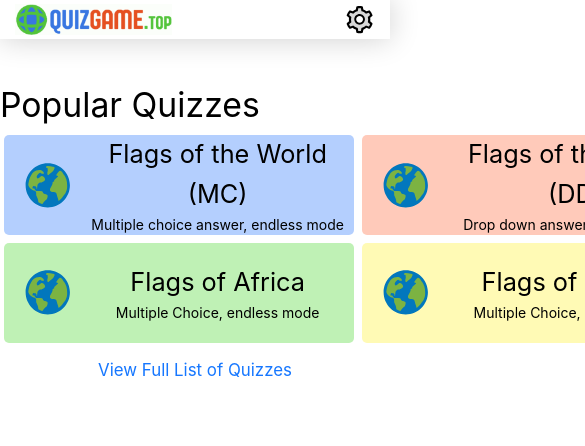
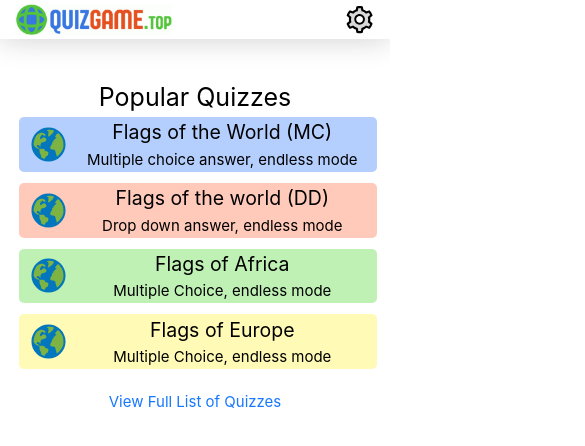
Before and after one commit to msam-dev/quizgame.top, a React (Vite) app in the folder quizgame.top-frontend/quizgame.top/: page / in a window 390 px wide. Shown: the top 446 px of the page, 585 px wide, since content can reach past the window. Built offline with nearby package versions, Linux system fonts and the light colour scheme.

Commit message:
adding responsive games list to home

```diff
--- a/quizgame.top-frontend/quizgame.top/src/assets/css/Home.scss
+++ b/quizgame.top-frontend/quizgame.top/src/assets/css/Home.scss
@@ -1,66 +1,66 @@
-.home-container{
+.home-outer-container{
   display: flex;
   width: 100%;
   justify-content: center;
 }
 
 .home-inner-container{
+  width: clamp(100px, 100%, 700px);
+  padding: 10px;
+  padding-top: 10%;
   display: flex;
   flex-direction: column;
+  justify-content: center;
   color: var(--txt-color-2);
-  justify-content: center;
-  width: clamp(100px, 100%, 700px);
-  padding: 10px;//clamp(10px, 10vw, 200px);
-  padding-top: 10%;
 }
 
 .home-greeting{
   font-size: clamp(25px, 3vw, 40px);
-
   &.false{
     display: none;
   }
 }
 
+.home-games-title{
+  font-size: clamp(25px, 6vw, 45px);
+}
+
 .home-popular-games-container{
-
   display: grid;
   grid-template-columns: auto auto;
 }
 
-.home-icon{
-  padding-left: 10px;
-  min-width: min(8vh, 80px);
-  font-size: min(6vh, 60px);
-  transition: all;
-  transition-duration: 0.2s;
+@media only screen and (max-width: 700px) {
+  .home-popular-games-container{
+    display: flex;
+    flex-direction: column;
+    align-items: center;
+  }
+  .home-games-title{
+    text-align: center;
+  }
 }
 
 .home-popular-game{
-  height: 100px;
-  //height: clamp(40px, 13vh, 120px);
-  width: clamp(50px, 100vw, 350px);
-  margin: clamp(0px, 1vw, 5px);
+  height: clamp(40px, 14vw, 100px);
+  width: clamp(50px, 97%, 358px);
+  margin-bottom: 3%;
+  margin-left: 1.5%;
+  border-radius: 5px;
 
-  border-radius: 5px;
   overflow: hidden;
   color: var(--txt-color-2);
-  cursor:initial;
 
   display: flex;
   align-items: center;
   text-align: center;
 
-  //outline: 1px solid var(--highlight-2);
-
-
   &:hover{
     outline-width: 3px;
+    color: black;
     cursor: pointer;
-    box-shadow: 0 0 3px 3px var(--shadow);
-
     .home-icon{
-      font-size: min(8vh, 80px);
+      font-size: min(8vw, 70px);
     }
   }
 
@@ -68,27 +68,36 @@
     background-color: var(--highlight-2-light);
     &:hover{
       outline: 2px solid var(--highlight-2);
-      .home-popular-game-title{
-      }
-
     }
   }
   &.index-2{
     background-color: var(--highlight-3-light);
+    &:hover{
+      outline: 2px solid var(--highlight-3);
+    }
   }
   &.index-3{
     background-color: var(--highlight-1-light);
+    &:hover{
+      outline: 2px solid var(--highlight-1);
+    }
   }
   &.index-4{
     background-color: var(--highlight-4-light);
+    &:hover{
+      outline: 2px solid var(--highlight-4);
+    }
   }
 }
 
-.home-popular-game-image{
-  max-width: 100%;
+.home-icon{
+  padding-left: 10px;
+  min-width: min(10vw, 70px);
+  font-size: clamp(35px, 10vw, 55px);
+  transition: all;
+  transition-duration: 0.2s;
+}
 
-
-}
 .home-popular-game-text{
   width: 100%;
   display: flex;
@@ -96,23 +105,20 @@
   justify-content: center;
 }
 
-.home-games-title{
-  font-size: min(4vh, 40px);
-}
-
 .home-popular-game-title{
-  font-size: min(3vh, 30px);
-
-
+  font-size: min(5vw, 22px);
 }
 
 .home-popular-game-description{
-
+  font-size: min(4vw, 15px);
 }
 
 .home-list-link{
-  font-size: min(2vh, 20px);
-
+  font-size:  min(4vw, 15px);
   padding-top: 10px;
   text-align: center;
+
+  &:hover{
+    text-decoration: underline;
+  }
 }
--- a/quizgame.top-frontend/quizgame.top/src/assets/css/NavBar.scss
+++ b/quizgame.top-frontend/quizgame.top/src/assets/css/NavBar.scss
@@ -144,6 +144,7 @@
   color: var(--highlight-2-dark);
   border: 1px solid var(--highlight-2-dark);
   &:hover{
+    color: var(--highlight-2-dark);
     background-color: var(--highlight-2-very-light);
   }
 }
@@ -151,6 +152,7 @@
   color: var(--txt-color-1);
   background-color: var(--highlight-2);
   &:hover{
+    color: var(--txt-color-1);
     background-color: var(--highlight-2-dark);
   }
 }
--- a/quizgame.top-frontend/quizgame.top/src/assets/css/index.scss
+++ b/quizgame.top-frontend/quizgame.top/src/assets/css/index.scss
@@ -15,7 +15,7 @@
   --highlight-5: #ff2e2e;
   --highlight-1-light: #5bda4263;
   --highlight-2-light: #3e83fb63;
-  --highlight-2-very-light: #3e83fb16;
+  --highlight-2-very-light: #3e83fb33;
   --highlight-3-light: #ff582550;
   --highlight-4-light: #fff24063;
   --highlight-5-light: #fd5c5c9a;
--- a/quizgame.top-frontend/quizgame.top/src/pages/Home.tsx
+++ b/quizgame.top-frontend/quizgame.top/src/pages/Home.tsx
@@ -1,10 +1,7 @@
 import '../assets/css/Home.scss';
 import { Link } from 'react-router-dom';
-import gameImage1 from '../assets/images/game-image1.png';
 import { TbFlagQuestion } from "react-icons/tb";
 import { FcGlobe } from "react-icons/fc";
-
-
 import { useQuizGameContext } from '../assets/components/QuizGameContext';
 
 const Home = () => {
@@ -13,40 +10,40 @@ const Home = () => {
   const loggedIn: boolean = context.username != '';
 
   return (
-    <div className='home-container'>
+    <div className='home-outer-container'>
       <div className="home-inner-container">
-        <div className={`home-greeting ${loggedIn}`}> Welcome, {context.username}!</div>
+        <div className={`home-greeting ${loggedIn}`}>Welcome: {context.username}!</div>
         <div className='home-games-title'>Popular Quizzes</div>
 
         <div className='home-popular-games-container'>
-          <div className={`home-popular-game index-1`}>
+          <Link to='/world-flag-quiz-mc' className={`home-popular-game index-1`} >
             <FcGlobe className='home-icon'></FcGlobe>
             <div className='home-popular-game-text'>
-              <div className='home-popular-game-title'> Flags of the World (MC)</div>
+              <div className='home-popular-game-title'>Flags of the World (MC)</div>
               <div className='home-popular-game-description'>Multiple choice answer, endless mode</div>
             </div>
-          </div>
-          <div className={`home-popular-game index-2`}>
+          </Link>
+          <Link to='/world-flag-quiz-mc' className={`home-popular-game index-2`}>
             <FcGlobe className='home-icon'/>
             <div className='home-popular-game-text'>
               <div className='home-popular-game-title'>Flags of the world (DD)</div>
               <div className='home-popular-game-description'>Drop down answer, endless mode</div>
             </div>
-          </div>
-          <div className={`home-popular-game index-3`}>
+          </Link>
+          <Link to='/world-flag-quiz-mc' className={`home-popular-game index-3`}>
             <FcGlobe className='home-icon'/>
             <div className='home-popular-game-text'>
               <div className='home-popular-game-title'>Flags of Africa</div>
               <div className='home-popular-game-description'>Multiple Choice, endless mode</div>
             </div>
-          </div>
-          <div className={`home-popular-game index-4`}>
+          </Link>
+          <Link to='/world-flag-quiz-mc' className={`home-popular-game index-4`}>
             <FcGlobe className='home-icon'/>
             <div className='home-popular-game-text'>
               <div className='home-popular-game-title'>Flags of Europe</div>
               <div className='home-popular-game-description'>Multiple Choice, endless mode</div>
             </div>
-          </div>
+          </Link>
         </div>
         <Link to="/" className='home-list-link'>View Full List of Quizzes</Link>
       </div>
```
